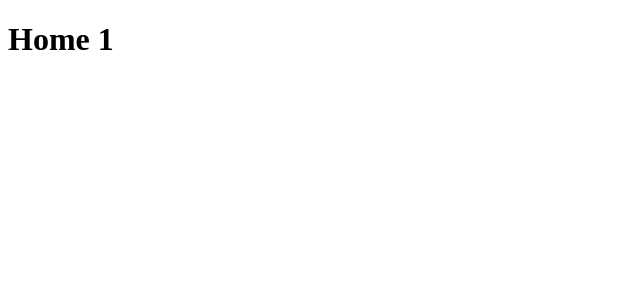
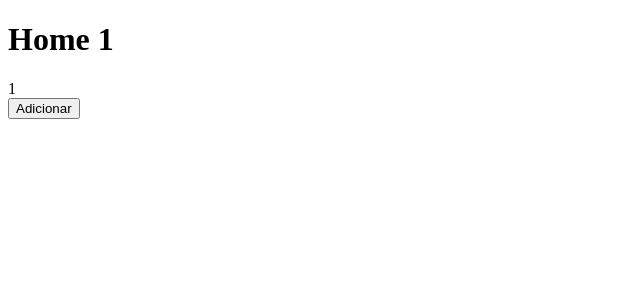
Before and after one commit to ricardo01010/plataforma-alimentar, a Next.js app: page / in a window 1280 px wide. Shown: the top 300 px of the page, without its empty margins (0-640 px from the left). Built offline with nearby package versions, Linux system fonts and the light colour scheme.

Commit message:
contador

```diff
--- a/pages/index.js
+++ b/pages/index.js
@@ -1,9 +1,10 @@
 import {useState} from 'react';
 function Home(){
     return <div><h1>Home 1</h1>
+        <Contador></Contador>
     </div>
 }
-/*
+
 function Contador(){
     const [contador, setContador] = useState(1);
 
@@ -19,5 +20,5 @@ function Contador(){
         </div>
     )
 }
-*/
+
 export default Home
```
